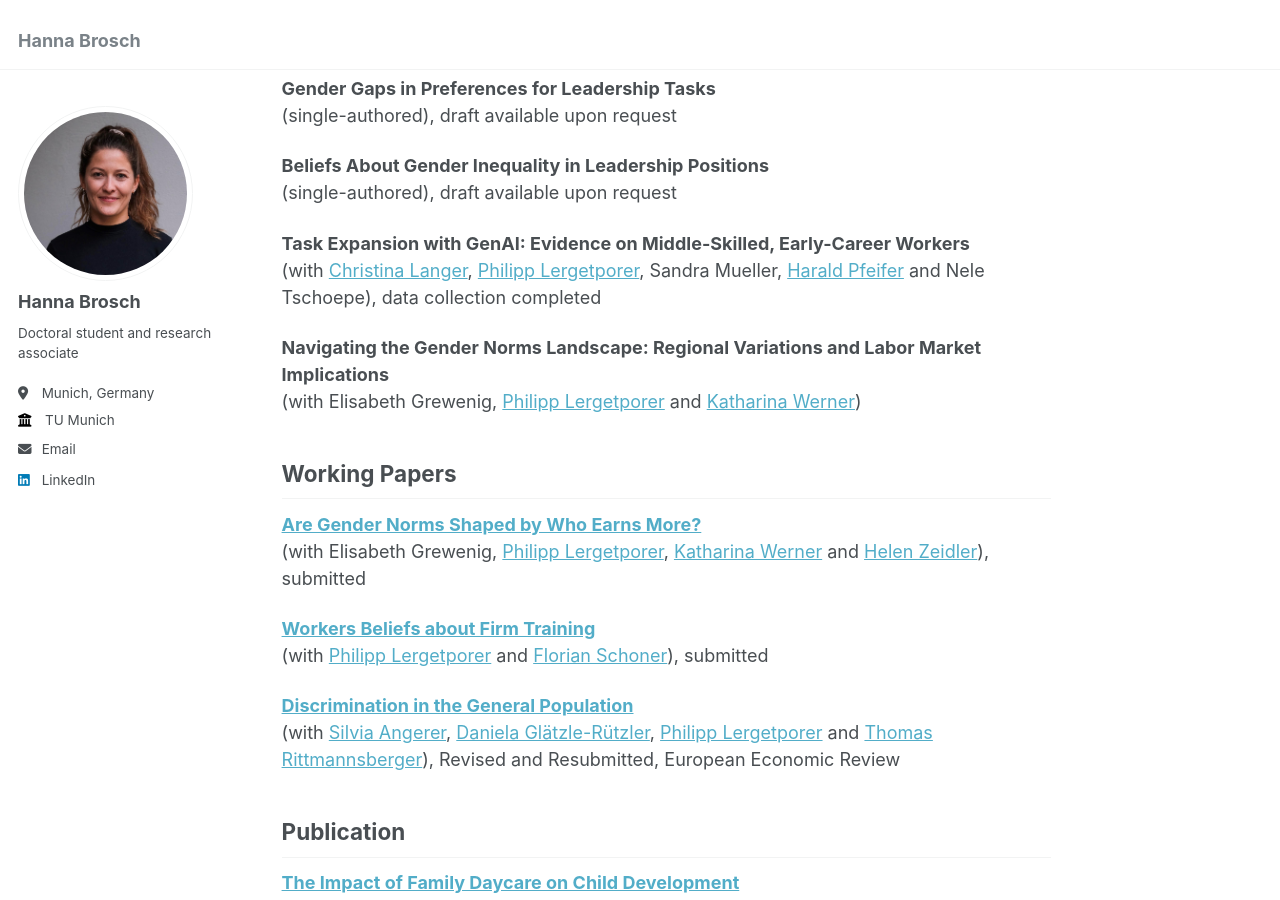
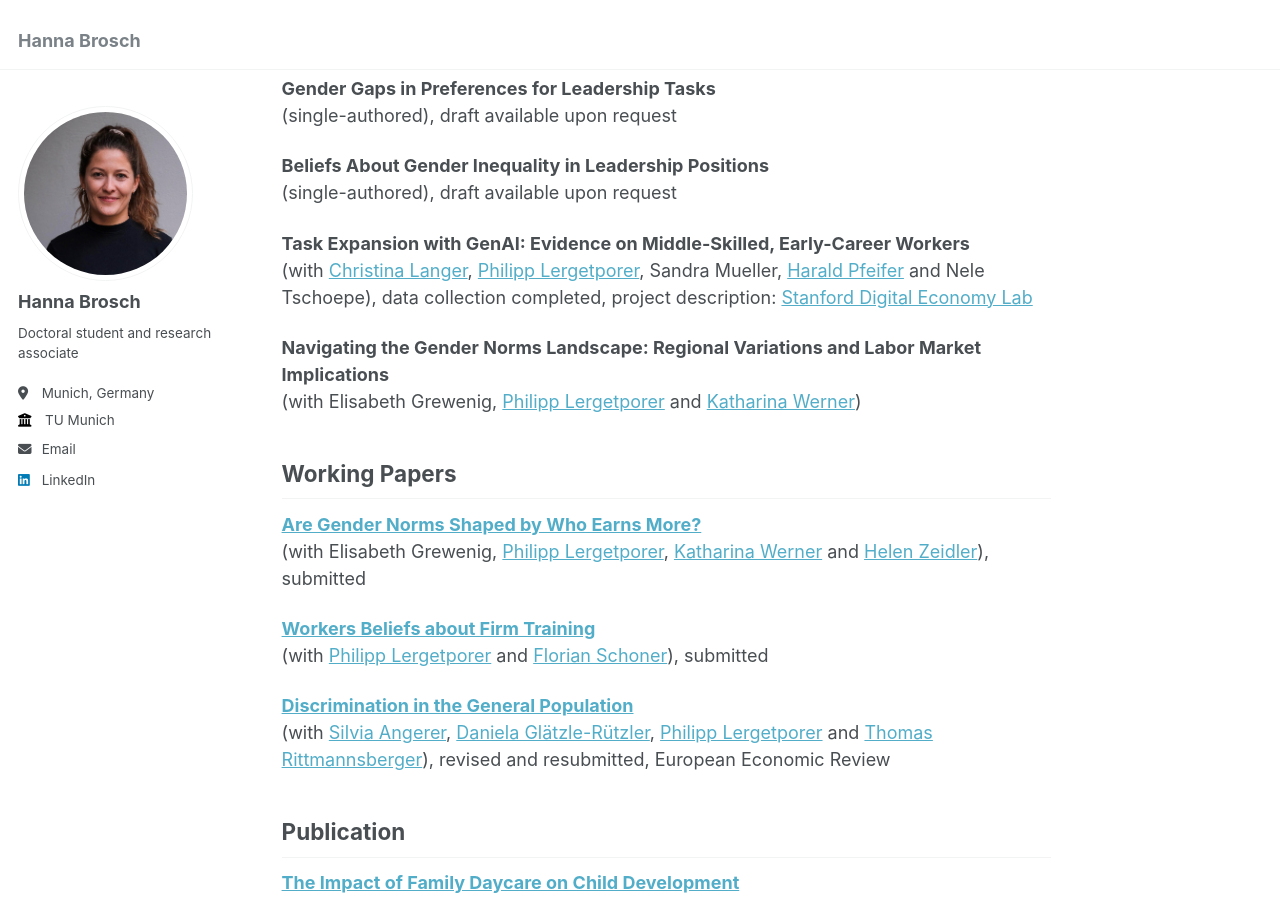
Before and after one commit to HannaBrosch/hannabrosch.github.io, a Jekyll site: the page built from _pages/about.md, in a window 1280 px wide and 900 px high, scrolled down 299 px. Built offline with Jekyll 4.4.1, drawn with Linux system fonts in a browser that asks for light colours.

Commit message:
Revise project details in about.md
Updated project descriptions and statuses for various research papers.

```diff
--- a/_pages/about.md
+++ b/_pages/about.md
@@ -21,7 +21,7 @@ Work in Progress
   (single-authored), draft available upon request
 
 **Task Expansion with GenAI: Evidence on Middle-Skilled, Early-Career Workers** <br>
-(with [Christina Langer](https://christinalanger.com/Research/), [Philipp Lergetporer](https://sites.google.com/lergetporer.at/philipplergetporereconomics), Sandra Mueller, [Harald Pfeifer](https://roa.nl/en/h.pfeifer) and Nele Tschoepe), data collection completed
+(with [Christina Langer](https://christinalanger.com/Research/), [Philipp Lergetporer](https://sites.google.com/lergetporer.at/philipplergetporereconomics), Sandra Mueller, [Harald Pfeifer](https://roa.nl/en/h.pfeifer) and Nele Tschoepe), data collection completed, project description: [Stanford Digital Economy Lab](https://digitaleconomy.stanford.edu/project/task-expansion-with-generative-ai-the-case-of-apprenticeships/)
 
 **Navigating the Gender Norms Landscape: Regional Variations and Labor Market Implications** <br>
 (with Elisabeth Grewenig, [Philipp Lergetporer](https://sites.google.com/lergetporer.at/philipplergetporereconomics) and [Katharina Werner](https://sites.google.com/view/wernerkatharina/home?authuser=0))
@@ -36,7 +36,7 @@ Working Papers
 
 [**Discrimination in the General Population**](https://www.iza.org/publications/dp/16984/discrimination-in-the-general-population)
 <br>
-(with [Silvia Angerer](https://sites.google.com/umit.at/silvia-angerer/home), [Daniela Glätzle-Rützler](https://sites.google.com/view/daniela-glaetzle-ruetzler/), [Philipp Lergetporer](https://sites.google.com/lergetporer.at/philipplergetporereconomics) and [Thomas Rittmannsberger](https://sites.google.com/view/thomasrittmannsberger/home?authuser=0)), Revised and Resubmitted, European Economic Review
+(with [Silvia Angerer](https://sites.google.com/umit.at/silvia-angerer/home), [Daniela Glätzle-Rützler](https://sites.google.com/view/daniela-glaetzle-ruetzler/), [Philipp Lergetporer](https://sites.google.com/lergetporer.at/philipplergetporereconomics) and [Thomas Rittmannsberger](https://sites.google.com/view/thomasrittmannsberger/home?authuser=0)), revised and resubmitted, European Economic Review
 
 Publication
 ------
```
